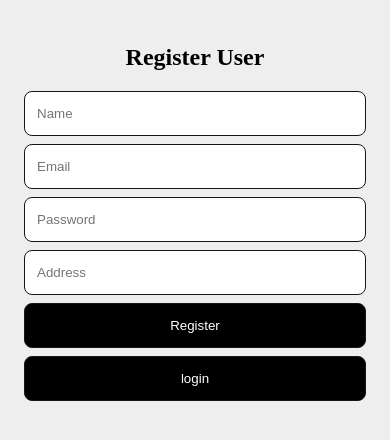
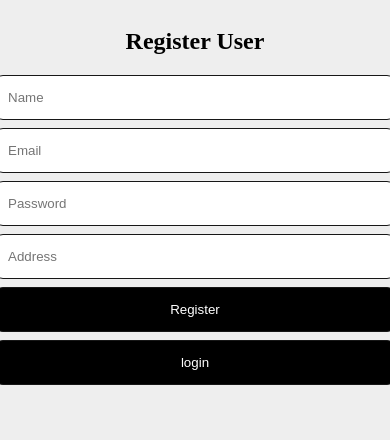
Before and after one commit to Aryan3522/Auth-Application, a website: page views/register.html in a window 390 px wide. Drawn offline with Linux system fonts and the light colour scheme.

Commit message:
Revert "feat: responsiveness"
This reverts commit a897dbb1c8e1c4d968615600fde01831cdc6846c.

```diff
--- a/views/register.html
+++ b/views/register.html
@@ -5,7 +5,6 @@
     <style>
       body {
         background-color: #eee;
-        padding: 16px;
       }
       .container {
         display: flex;
@@ -13,14 +12,12 @@
         justify-content: center;
         align-items: center;
         width: 100%;
-        max-width: 440px;
-        margin: 0 auto;
       }
       form {
         display: flex;
         flex-direction: column;
         gap: 8px;
-        width: min(400px, 100%);
+        width: 400px;
       }
       input,
       button {
@@ -38,7 +35,7 @@
         font-size: 14px;
       }
       #login {
-        width: min(400px, 100%);
+        width: 400px;
         margin-top: 8px;
       }
       /* SNACKBAR */
```
Also changed, not shown: views/home.html (+4 -6 lines), views/login.html (+2 -5 lines).
